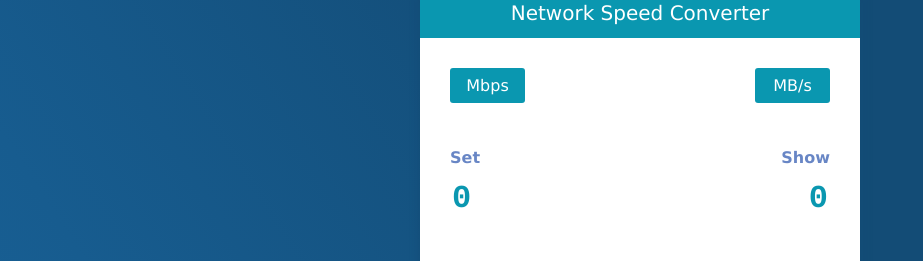
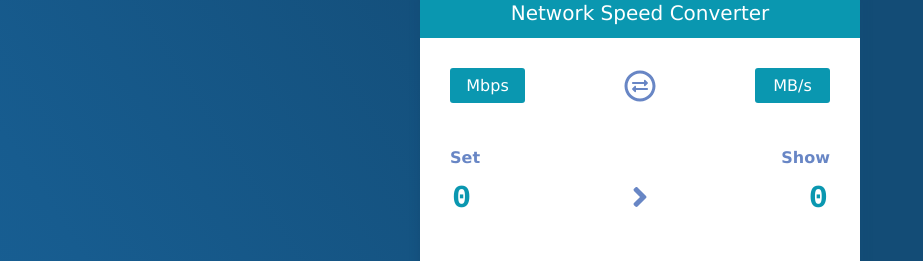
Before and after one commit to pjchender/learn-react-from-hooks-internet-speed-converter, a React (Create React App) app: page / in a window 1280 px wide. Shown: the part 252-513 px from the top of the page, without its empty margins (0-923 px from the left). Built offline with nearby package versions, Linux system fonts and the light colour scheme.

Commit message:
Integrate with React FontAwesome

```diff
--- a/src/App.js
+++ b/src/App.js
@@ -6,6 +6,12 @@ import { useState } from 'react';
 import CardFooter from './components/CardFooter';
 import UnitControl from './components/UnitControl';
 import UnitConverter from './components/UnitConverter';
+import { fab } from '@fortawesome/free-brands-svg-icons';
+import { far } from '@fortawesome/free-regular-svg-icons';
+import { fas } from '@fortawesome/free-solid-svg-icons';
+import { library } from '@fortawesome/fontawesome-svg-core';
+
+library.add(fab, fas, far);
 
 function App() {
   const [inputValue, setInputValue] = useState(0);
--- a/src/components/UnitControl.js
+++ b/src/components/UnitControl.js
@@ -1,9 +1,11 @@
+import { FontAwesomeIcon } from '@fortawesome/react-fontawesome';
+
 const UnitControl = () => (
   <div className="unit-control">
     <div className="unit">Mbps</div>
     <span className="exchange-icon fa-fw fa-stack">
-      <i className="far fa-circle fa-stack-2x"></i>
-      <i className="fas fa-exchange-alt fa-stack-1x"></i>
+      <FontAwesomeIcon icon={['far', 'circle']} className="fa-stack-2x" />
+      <FontAwesomeIcon icon={['fas', 'exchange-alt']} className="fa-stack-1x" />
     </span>
     <div className="unit">MB/s</div>
   </div>
--- a/src/components/UnitConverter.js
+++ b/src/components/UnitConverter.js
@@ -1,4 +1,4 @@
-import React from 'react';
+import { FontAwesomeIcon } from '@fortawesome/react-fontawesome';
 
 const UnitConverter = ({ handleInputChange, inputValue }) => (
   <div className="converter">
@@ -13,7 +13,7 @@ const UnitConverter = ({ handleInputChange, inputValue }) => (
       />
     </div>
     <span className="angle-icon fa-2x" style={{ marginTop: 30 }}>
-      <i className="fas fa-angle-right"></i>
+      <FontAwesomeIcon icon={['fas', 'angle-right']} />
     </span>
     <div className="text-right flex-1">
       <div className="converter-title">Show</div>
```
Also changed, not shown: 1 other file (tests, documents, lock files or other folders).
